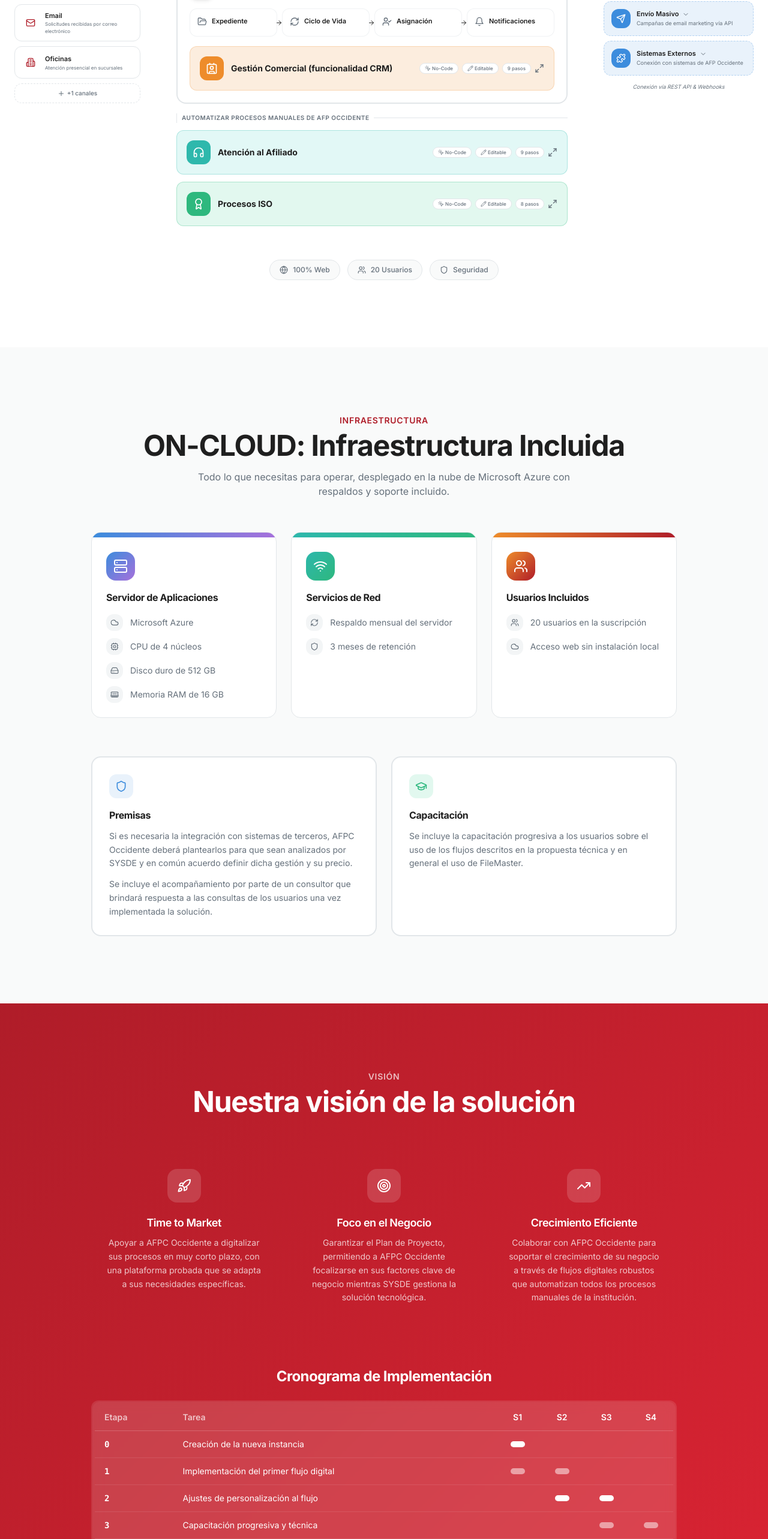
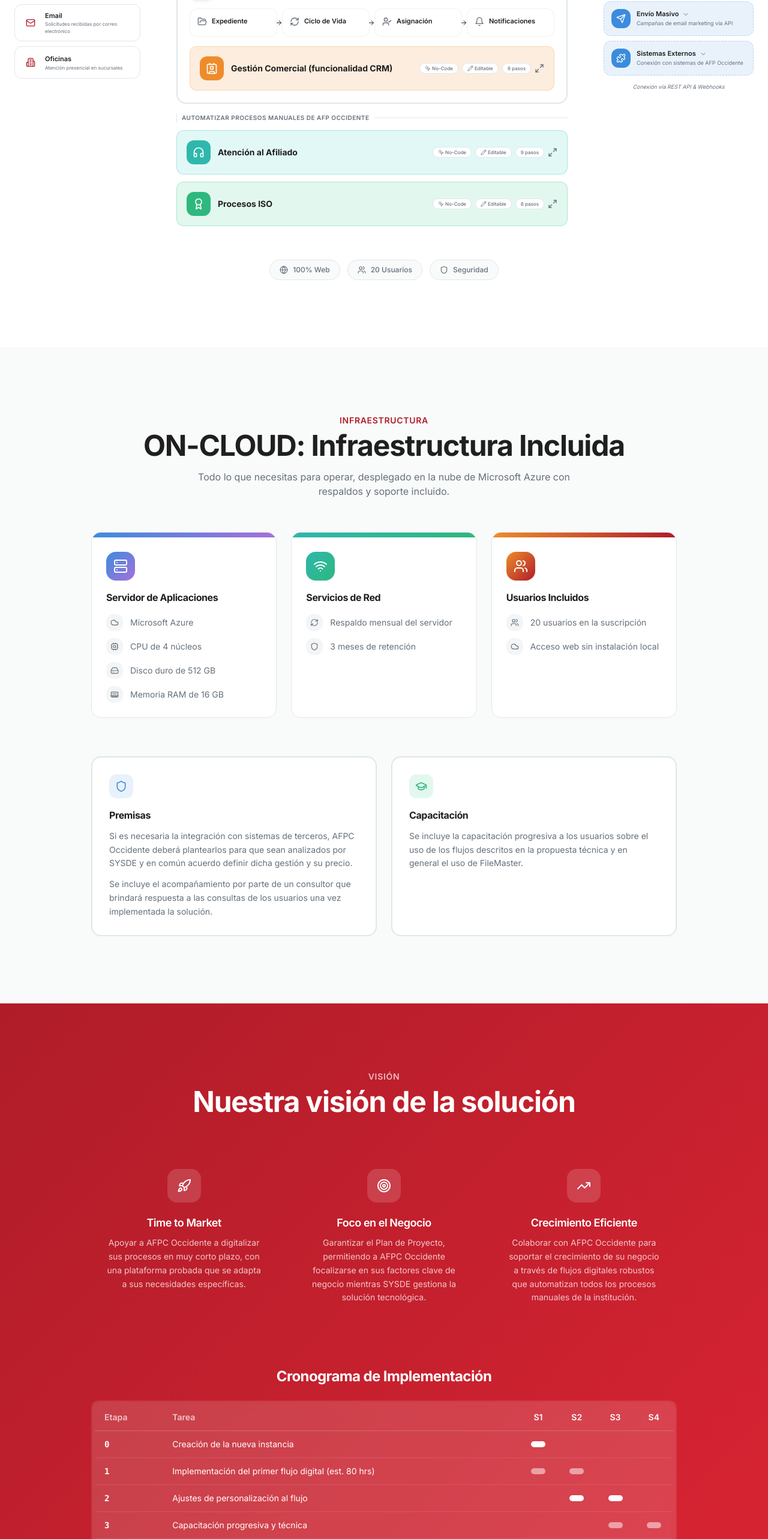
Before and after one commit to awt-spec/v2occidente, a React (Vite) app: page / in a window 1280 px wide. Shown: the part 2039-4605 px from the top of the page at 60% size. Built offline with nearby package versions, Linux system fonts and the light colour scheme; the HTML template or start-up script is replaced by a standard one.

Commit message:
Eliminar botón y QR/landing; sumar 80 horas en cronograma
Co-authored-by: awt-spec <259766482+awt-spec@users.noreply.github.com>

```diff
--- a/src/components/proposal/ModulesSection.tsx
+++ b/src/components/proposal/ModulesSection.tsx
@@ -530,14 +530,6 @@ const ModulesSection = () => {
                   </motion.div>
                 ))}
               </AnimatePresence>
-              <motion.button
-                layout
-                onClick={() => setShowAllChannels(!showAllChannels)}
-                className="flex items-center justify-center gap-1 p-2 rounded-xl border border-dashed border-border hover:border-sysde-red/30 text-[10px] font-medium text-muted-foreground hover:text-sysde-red transition-all duration-300 lg:w-full"
-              >
-                {showAllChannels ? <X className="h-3 w-3" /> : <Plus className="h-3 w-3" />}
-                {showAllChannels ? "Menos canales" : `+${channels.length - 3} canales`}
-              </motion.button>
             </div>
           </motion.div>
 
--- a/src/components/proposal/VisionAndTimeline.tsx
+++ b/src/components/proposal/VisionAndTimeline.tsx
@@ -10,7 +10,7 @@ const fade = {
 
 const timelineRows = [
   { stage: "0", task: "Creación de la nueva instancia", weeks: [true, false, false, false] },
-  { stage: "1", task: "Implementación del primer flujo digital", weeks: [true, true, false, false] },
+  { stage: "1", task: "Implementación del primer flujo digital (est. 80 hrs)", weeks: [true, true, false, false] },
   { stage: "2", task: "Ajustes de personalización al flujo", weeks: [false, true, true, false] },
   { stage: "3", task: "Capacitación progresiva y técnica", weeks: [false, false, true, true] },
   { stage: "4", task: "Acompañamiento post implementación", weeks: [false, false, false, true] },
```
